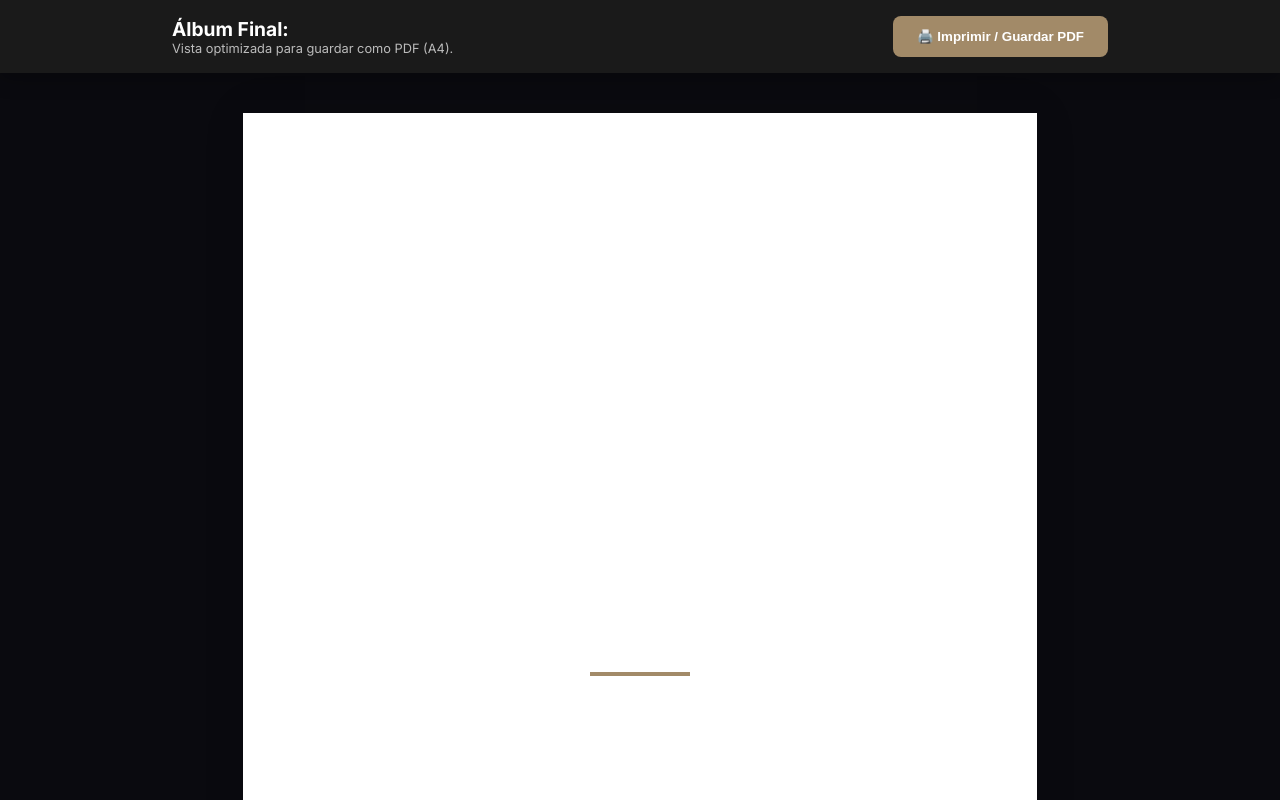
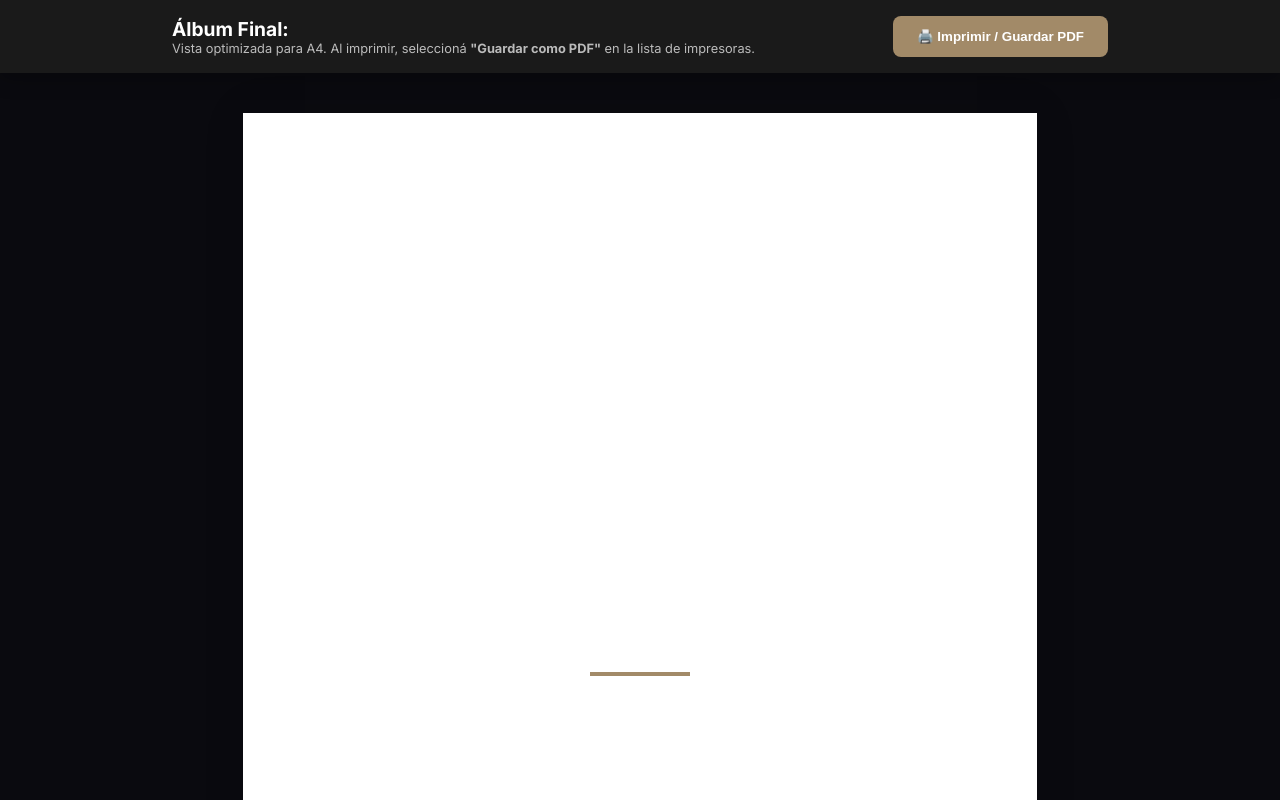
Before and after one commit to SrOtrebor/estudio-precinto, a React (Vite) app in the folder live-feed/: page /#/album/1 in a window 1280 px wide. Built offline with nearby package versions, Linux system fonts and the light colour scheme; no server answers; the database is empty; a web font is replaced by a local one.

Commit message:
docs: agregar instrucción para guardar PDF

```diff
--- a/live-feed/src/pages/AlbumPrint.jsx
+++ b/live-feed/src/pages/AlbumPrint.jsx
@@ -41,7 +41,7 @@ export default function AlbumPrint() {
         <div className="header-inner">
           <div className="header-info">
             <h2>Álbum Final: {eventConfig?.eventName}</h2>
-            <p>Vista optimizada para guardar como PDF (A4).</p>
+            <p>Vista optimizada para A4. Al imprimir, seleccioná <b>"Guardar como PDF"</b> en la lista de impresoras.</p>
           </div>
           <button onClick={() => window.print()} className="print-btn">
             🖨️ Imprimir / Guardar PDF
```
